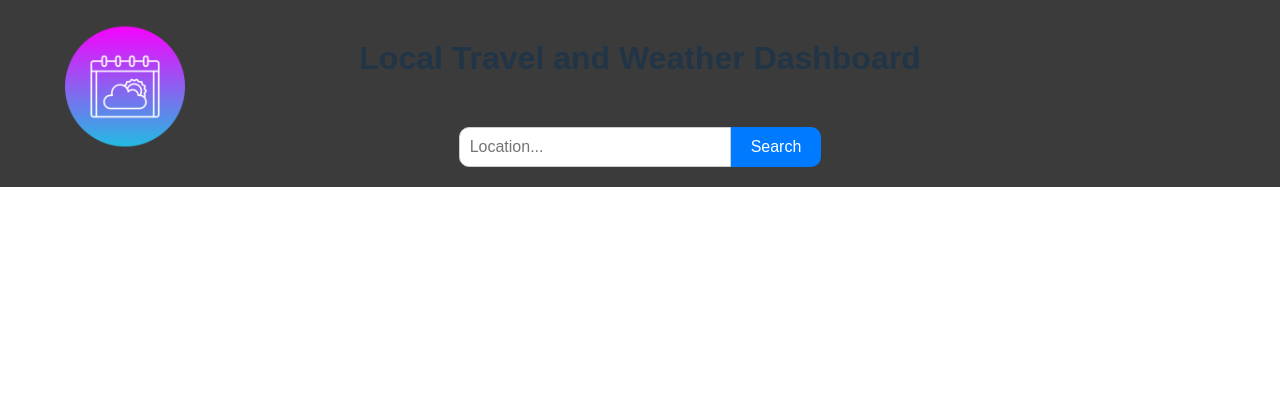
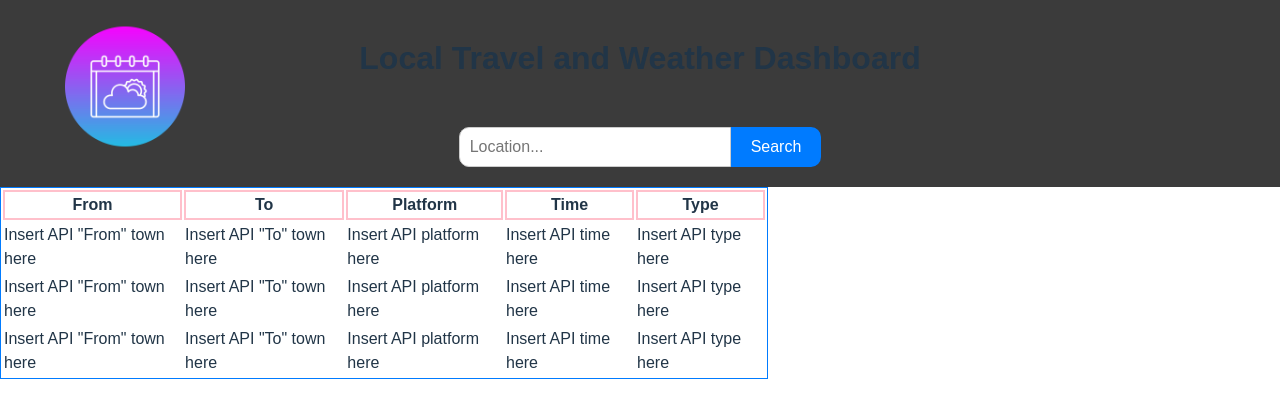
Before and after one commit to PseuDawncode/local-insights, a React (Vite) app: page / in a window 1280 px wide. Shown: the top 418 px of the page. Built offline with nearby package versions, Linux system fonts and the light colour scheme.

Commit message:
first commit departures static table

```diff
--- a/src/App.css
+++ b/src/App.css
@@ -90,3 +90,14 @@ body, html {
   text-align: center;
   margin-bottom: 30px;
 }
+
+/* Departures table styling */
+
+.departures-table {
+  width: 60%;
+  border:#007BFF solid 1px
+}
+
+.departures-table > tr > th {
+  border: pink solid 2px;
+}
--- a/src/App.tsx
+++ b/src/App.tsx
@@ -1,5 +1,6 @@
 import React from 'react';
 import Header from './components/Header';
+import Departures from './components/Departures';
 
 
 const App: React.FC = () => {
@@ -16,6 +17,7 @@ const App: React.FC = () => {
         onSearch={handleSearch}
       />
       {/* logic */}
+      <Departures />
     </div>
   );
 };
--- /dev/null
+++ b/src/components/Departures.tsx
@@ -0,0 +1,36 @@
+function Departures() {
+    return (
+        <table className="departures-table">
+            <tr>
+                <th>From</th>
+                <th>To</th>
+                <th>Platform</th>
+                <th>Time</th>
+                <th>Type</th>
+            </tr>
+            <tr>
+                <td>Insert API "From" town here</td>
+                <td>Insert API "To" town here</td>
+                <td>Insert API platform here</td>
+                <td>Insert API time here</td>
+                <td>Insert API type here</td>
+            </tr>
+            <tr>
+                <td>Insert API "From" town here</td>
+                <td>Insert API "To" town here</td>
+                <td>Insert API platform here</td>
+                <td>Insert API time here</td>
+                <td>Insert API type here</td>
+            </tr>
+            <tr>
+                <td>Insert API "From" town here</td>
+                <td>Insert API "To" town here</td>
+                <td>Insert API platform here</td>
+                <td>Insert API time here</td>
+                <td>Insert API type here</td>
+            </tr>
+        </table>
+    )
+}
+
+export default Departures;
```
